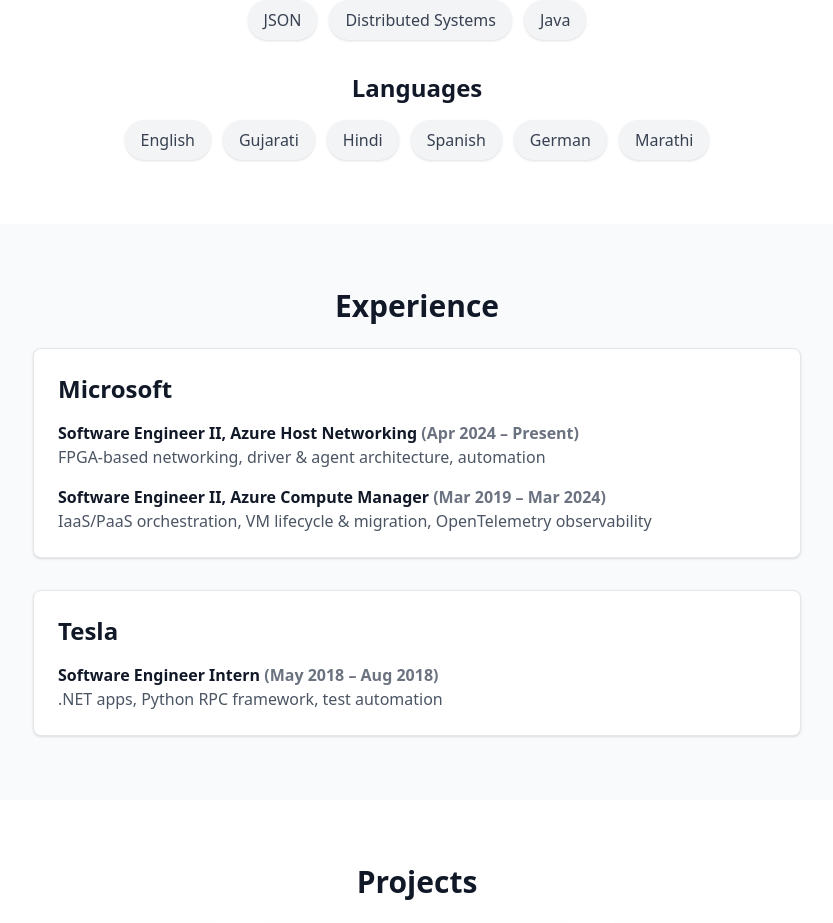
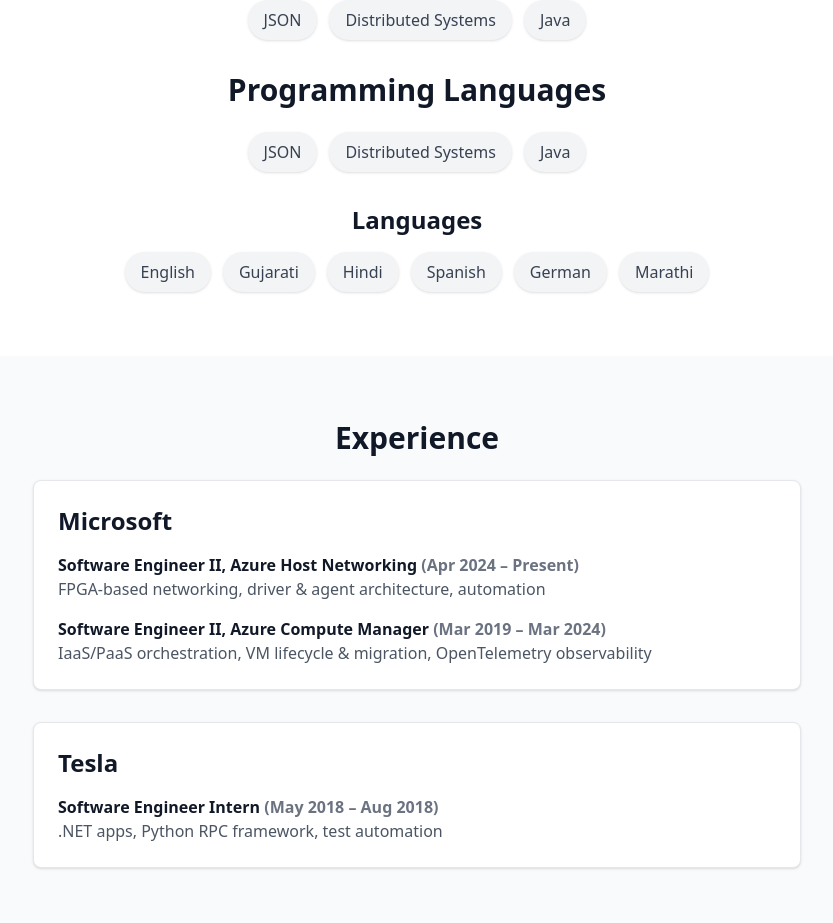
Before and after one commit to K10shah/portfolio, a React (Vite) app: page / in a window 1280 px wide. Shown: the part 460-1383 px from the top of the page, without its empty margins (223-1056 px from the left). Built offline with nearby package versions, Linux system fonts and the light colour scheme.

Commit message:
Updating Skills and experience content

```diff
--- a/src/components/Projects.jsx
+++ b/src/components/Projects.jsx
@@ -4,7 +4,7 @@
 function Projects() {
   return (
     <section className="py-16 px-6 bg-white">
-      <h2 className="text-3xl font-bold mb-6 text-center">Projects</h2>
+      <h2 className="text-3xl font-bold mb-6 text-center">Academic Projects</h2>
       <div className="grid md:grid-cols-2 lg:grid-cols-3 gap-6 max-w-5xl mx-auto">
         {content.projects.map((proj, idx) => (
           <a
--- a/src/components/Skills.jsx
+++ b/src/components/Skills.jsx
@@ -9,6 +9,14 @@
         {content.skills.map((skill, idx) => (
           <span key={idx} className="px-4 py-2 bg-gray-100 rounded-full text-gray-700 shadow">
             {skill}
+          </span>
+        ))}
+      </div>
+      <h2 className="text-3xl font-bold mb-6">Programming Languages</h2>
+      <div className="flex flex-wrap justify-center gap-3 mb-8">
+        {content.skills.map((programminglanguages, idx) => (
+          <span key={idx} className="px-4 py-2 bg-gray-100 rounded-full text-gray-700 shadow">
+            {programminglanguages}
           </span>
         ))}
       </div>
```
